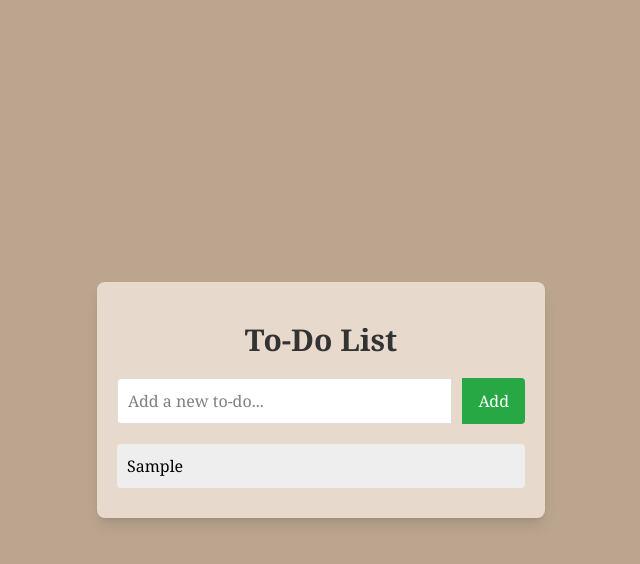
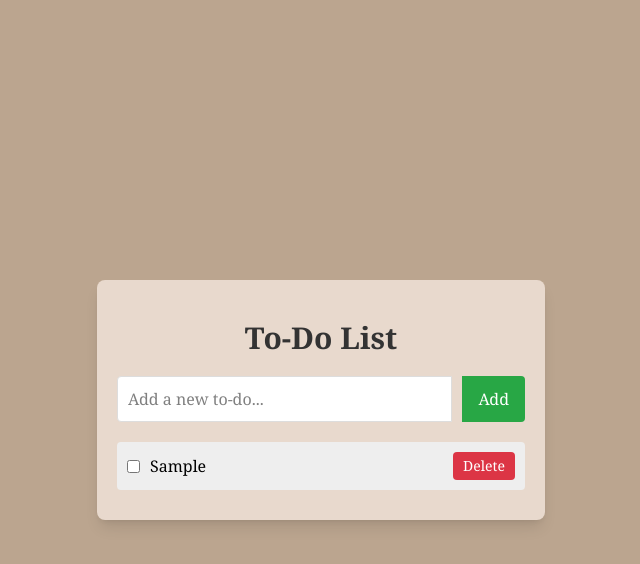
Before and after one commit to tristinyun08/to-do-app, a SvelteKit app: page / in a window 1280 px wide. Both pictures are taken after typing "Sample" into the empty fields and a click on the button "Add". Shown: the top 564 px of the page, without its empty margins (319-959 px from the left). Built offline with nearby package versions, Linux system fonts and the light colour scheme.

Commit message:
add controls ui to todo item

```diff
--- a/src/routes/+page.svelte
+++ b/src/routes/+page.svelte
@@ -39,7 +39,11 @@
         <ul class="list-none p-0 m-0">
             {#each todos as todo (todo.text)}
                 <li class="bg-[#eee] p-2.5 mb-2.5 rounded flex items-center">
+                    <input type="checkbox" class="mr-2.5 accent-[#28a745]" />
                     <span class="flex-grow">{todo.text}</span>
+                    <button class="py-1 px-2.5 bg-[#dc3545] text-white rounded cursor-pointer ml-1 border-none text-sm hover:bg-[#c82333] transition-colors">
+                        Delete
+                    </button>
                 </li>
 	        {/each}
         </ul>
```
